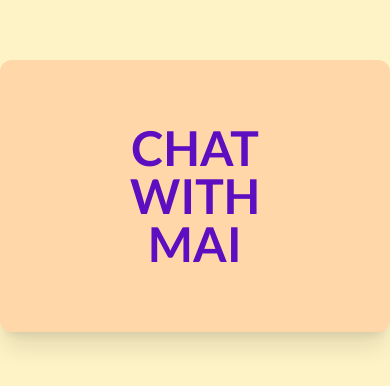
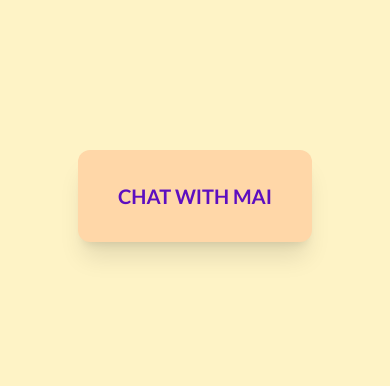
Before and after one commit to Trang217/chat_with_mai, a React (Vite) app: page / in a window 390 px wide. Shown: the part 226-612 px from the top of the page. Built offline with nearby package versions, Linux system fonts and the light colour scheme.

Commit message:
style change in mobile

```diff
--- a/src/components/ChatBotApp.tsx
+++ b/src/components/ChatBotApp.tsx
@@ -1,4 +1,10 @@
-import { BadgeX, FilePlusCorner, MoveRight, Send, Smile } from "lucide-react";
+import {
+  ArrowBigRight,
+  BadgeX,
+  FilePlusCorner,
+  Send,
+  Smile,
+} from "lucide-react";
 import { useEffect, useMemo, useRef, useState, type JSX } from "react";
 import type { Chat, Message, Emoji } from "../types";
 import Picker from "@emoji-mart/react";
@@ -140,7 +146,7 @@ function ChatBotApp({
   }, [messages, activeChat]);
 
   return (
-    <div className="flex min-h-screen text-amber-900 bg-amber-100">
+    <div className="flex min-h-screen text-amber-900 bg-amber-100 ">
       <div className="hidden md:flex flex-col space-y-4 w-1/3 py-6 px-5 bg-amber-50 border-r-4 border-double border-r-amber-500">
         <div className="flex items-center justify-between mb-10">
           <h2 className="font-lato font-bold text-xl uppercase">Chat List</h2>
@@ -182,7 +188,7 @@ function ChatBotApp({
       <div className="flex flex-col w-full md:w-2/3 bg-amber-100">
         <div className="flex items-center justify-between py-6 pr-4 pl-2">
           <h3 className="text-xl font-bold uppercase">Chat with Mai</h3>
-          <MoveRight
+          <ArrowBigRight
             onClick={handleGoBackClick}
             className="cursor-pointer w-8 h-8 hover:scale-105 transition-all duration-150 text-purple-800"
           />
--- a/src/components/ChatBotStart.tsx
+++ b/src/components/ChatBotStart.tsx
@@ -12,7 +12,7 @@ function ChatBotStart({ onStartChat }: ChatBotStartProps): JSX.Element {
     <div className="flex items-center justify-center min-h-screen bg-amber-100">
       <button
         onClick={handleClick}
-        className=" font-lato font-bold  bg-orange-200 text-violet-800 text-5xl uppercase py-16 px-20 rounded-xl shadow-xl cursor-pointer hover:scale-105 transition duration-200 hover:shadow-2xl"
+        className=" font-lato font-bold  bg-orange-200 text-violet-800 text-xl md:text-5xl uppercase py-8 px-10 md:py-16 md:px-20 rounded-xl shadow-xl cursor-pointer hover:scale-105 transition duration-200 hover:shadow-2xl"
       >
         Chat with Mai
       </button>
```
